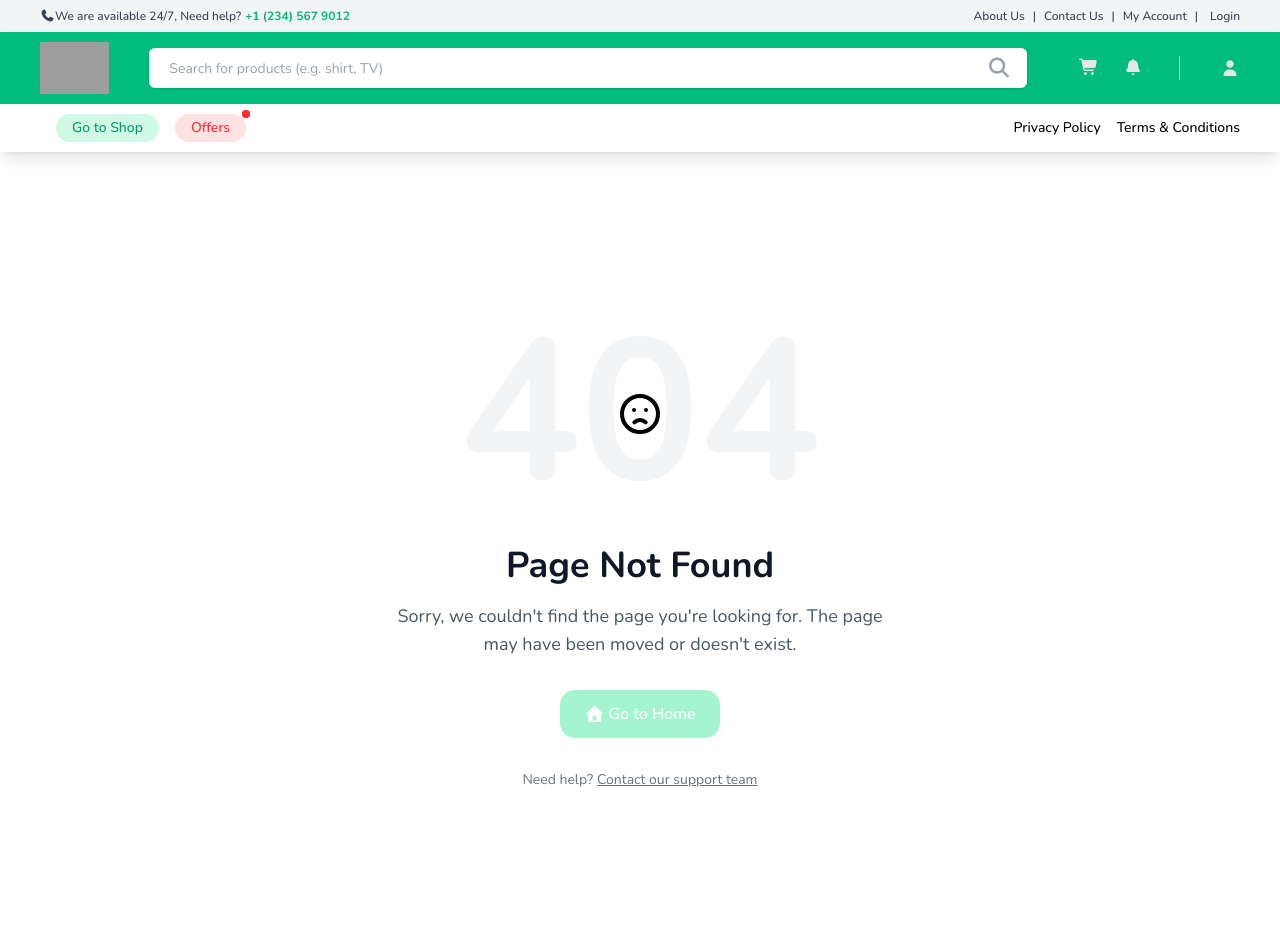
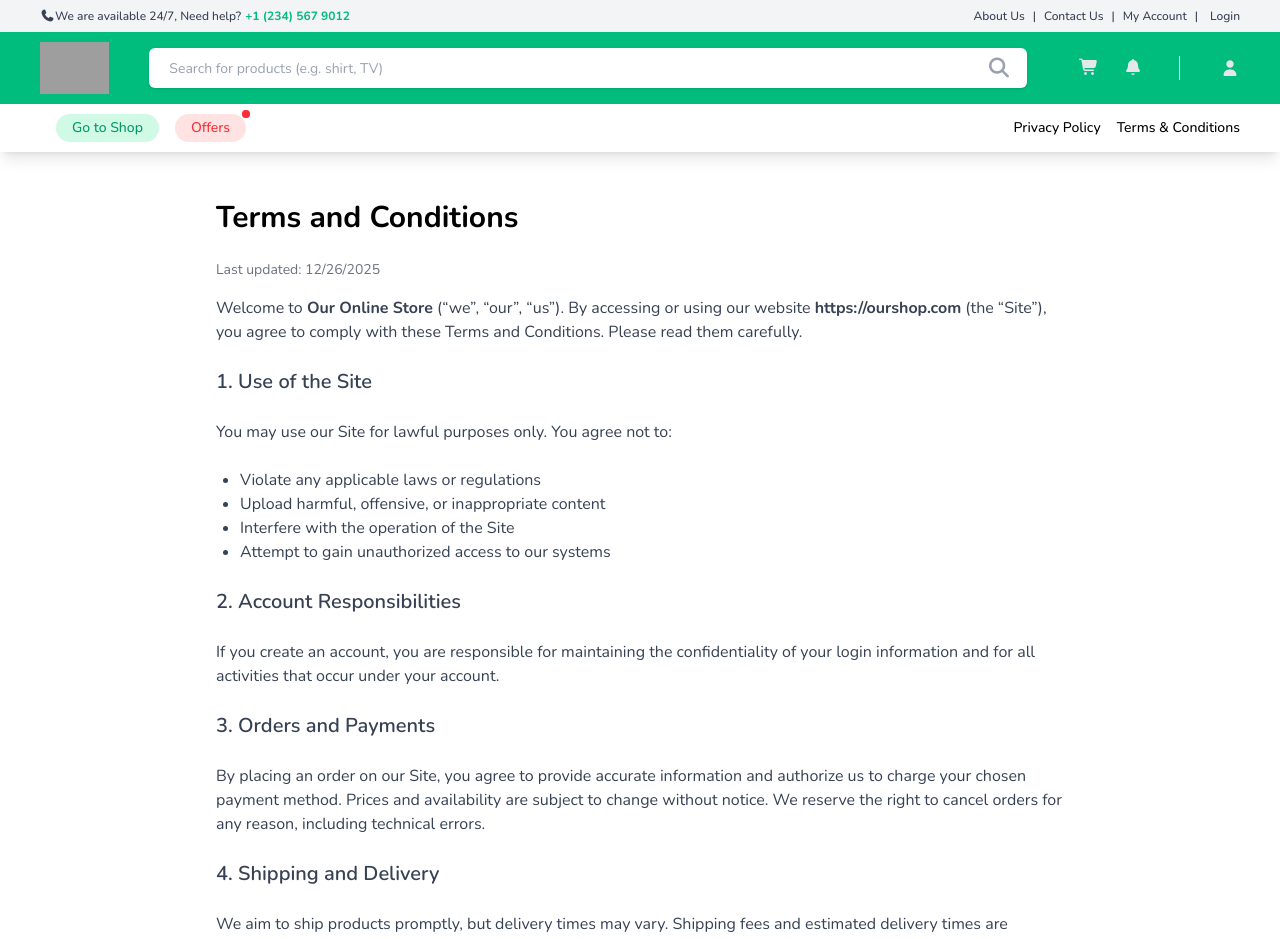
Before and after one commit to engrukairo/globalsquare, a Next.js app: page /terms-and-conditions in a window 1280 px wide. Before the commit this address had no page. Shown: the top 939 px of the page. Built offline with nearby package versions, Linux system fonts and the light colour scheme; grey boxes are pictures that could not be loaded.

Commit message:
Added the terms and conditions page

```diff
--- /dev/null
+++ b/app/terms-and-conditions/page.tsx
@@ -0,0 +1,107 @@
+import MainFooter from "@/components/MainFooter";
+import MainHeader from "@/components/MainHeader";
+
+export const metadata = {
+  title: "Terms and Conditions",
+  description: "Terms and Conditions for our ecommerce website",
+};
+
+export default function TermsAndConditionsPage() {
+  return (
+    <div>
+      <MainHeader />
+      <main className="mx-auto max-w-4xl px-6 py-12">
+        <h1 className="mb-6 text-3xl font-bold">Terms and Conditions</h1>
+        <p className="mb-4 text-sm text-gray-500">
+          Last updated: {new Date().toLocaleDateString()}
+        </p>
+
+        <section className="space-y-6 text-gray-700">
+          <p>
+            Welcome to <strong>Our Online Store</strong> (“we”, “our”, “us”). By
+            accessing or using our website <strong>https://ourshop.com</strong> (the “Site”), you agree to comply with these Terms and Conditions.
+            Please read them carefully.
+          </p>
+
+          <h2 className="text-xl font-semibold">1. Use of the Site</h2>
+          <p>
+            You may use our Site for lawful purposes only. You agree not to:
+          </p>
+          <ul className="list-disc pl-6">
+            <li>Violate any applicable laws or regulations</li>
+            <li>Upload harmful, offensive, or inappropriate content</li>
+            <li>Interfere with the operation of the Site</li>
+            <li>Attempt to gain unauthorized access to our systems</li>
+          </ul>
+
+          <h2 className="text-xl font-semibold">2. Account Responsibilities</h2>
+          <p>
+            If you create an account, you are responsible for maintaining the
+            confidentiality of your login information and for all activities
+            that occur under your account.
+          </p>
+
+          <h2 className="text-xl font-semibold">3. Orders and Payments</h2>
+          <p>
+            By placing an order on our Site, you agree to provide accurate
+            information and authorize us to charge your chosen payment method.
+            Prices and availability are subject to change without notice. We
+            reserve the right to cancel orders for any reason, including
+            technical errors.
+          </p>
+
+          <h2 className="text-xl font-semibold">4. Shipping and Delivery</h2>
+          <p>
+            We aim to ship products promptly, but delivery times may vary.
+            Shipping fees and estimated delivery times are provided at checkout.
+          </p>
+
+          <h2 className="text-xl font-semibold">5. Returns and Refunds</h2>
+          <p>
+            Returns and refunds are handled in accordance with our Return
+            Policy. Please review the policy before making a purchase.
+          </p>
+
+          <h2 className="text-xl font-semibold">6. Intellectual Property</h2>
+          <p>
+            All content on the Site, including text, images, logos, and
+            graphics, is owned by us or our licensors and is protected by
+            intellectual property laws. You may not copy, reproduce, or
+            distribute any content without permission.
+          </p>
+
+          <h2 className="text-xl font-semibold">7. Limitation of Liability</h2>
+          <p>
+            To the maximum extent permitted by law, we are not liable for any
+            direct, indirect, incidental, or consequential damages arising from
+            your use of the Site or purchase of products.
+          </p>
+
+          <h2 className="text-xl font-semibold">8. Governing Law</h2>
+          <p>
+            These Terms are governed by and construed in accordance with the
+            laws of Federal Republic of My Country. Any disputes arising under
+            these Terms will be resolved in the courts of Federal Republic of My
+            Country.
+          </p>
+
+          <h2 className="text-xl font-semibold">9. Changes to Terms</h2>
+          <p>
+            We may update these Terms at any time. The updated Terms will be
+            posted on this page with a new “Last updated” date. Your continued
+            use of the Site constitutes acceptance of the updated Terms.
+          </p>
+
+          <h2 className="text-xl font-semibold">10. Contact Us</h2>
+          <p>If you have questions about these Terms, please contact us:</p>
+          <p>
+            <strong>Email:</strong> example@github.com <br />
+            <strong>Business Name:</strong> Our Online Shop <br />
+            <strong>Website:</strong> https://ourshop.com
+          </p>
+        </section>
+      </main>
+      <MainFooter />
+    </div>
+  );
+}
```
